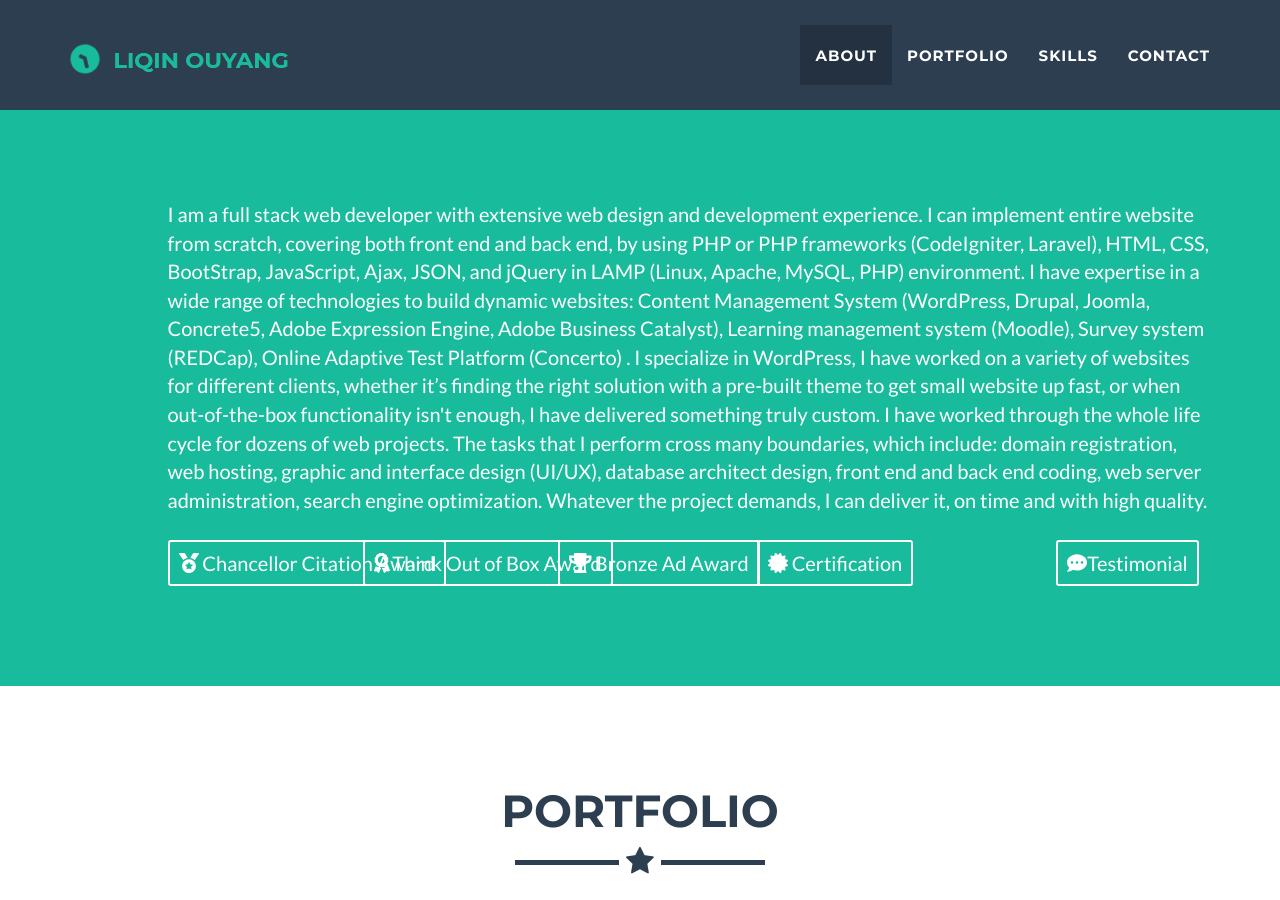
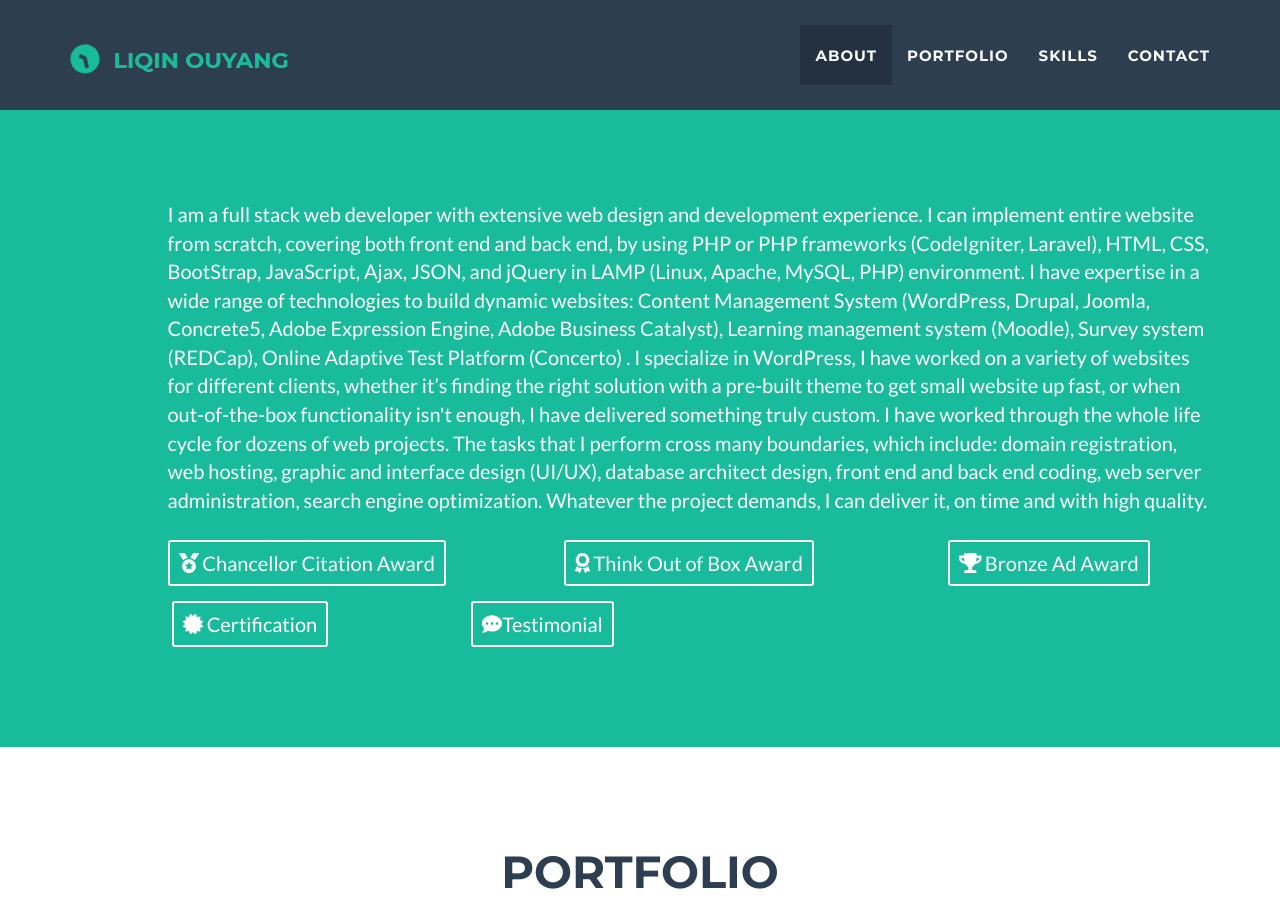
Before and after one commit to hbxtoylq/hbxtoylq.github.io, a Jekyll site: the page built from index.html, in a window 1280 px wide and 900 px high. Built offline with Jekyll 4.4.1, drawn with Linux system fonts in a browser that asks for light colours; nearby versions of some CDN libraries.

Commit message:
Update header.html

```diff
--- a/_includes/header.html
+++ b/_includes/header.html
@@ -23,20 +23,20 @@
 
 
                    <div class="row">
-                         <div class="col-lg-2 col-lg-offset-1 text-center">
+                         <div class="col-lg-3 col-lg-offset-1 text-center">
                                 <a href="img/reward/award2.png" class="btn btn-sm btn-outline" target="_blank">
                                  <i class="fas fa-medal"></i> Chancellor Citation Award </a>
                          </div>
-                       <div class="col-lg-2 text-center">
+                       <div class="col-lg-3 col-lg-offset-1 text-center">
                                  <a href="img/reward/award3.png" class="btn btn-sm btn-outline" target="_blank">
                                  <i class="fas fa-award"></i> Think Out of Box Award </a>
                          </div>
 
-			   <div class="col-lg-2    text-center">
+			   <div class="col-lg-2  col-lg-offset-1  text-center">
                                  <a href="img/reward/AwardAD.pdf" class="btn btn-sm btn-outline" target="_blank">
                                  <i class="fas fa-trophy"></i> Bronze Ad Award </a>
  			</div>
-			   <div class="col-lg-2 text-center">
+			   <div class="col-lg-2 col-lg-offset-1 text-center">
                                <a href="img/reward/boomiLO.jpg"  class="btn btn-sm btn-outline" target="_blank">
 <i class="fas fa-certificate"></i> Certification </a>
                         </div>
```
